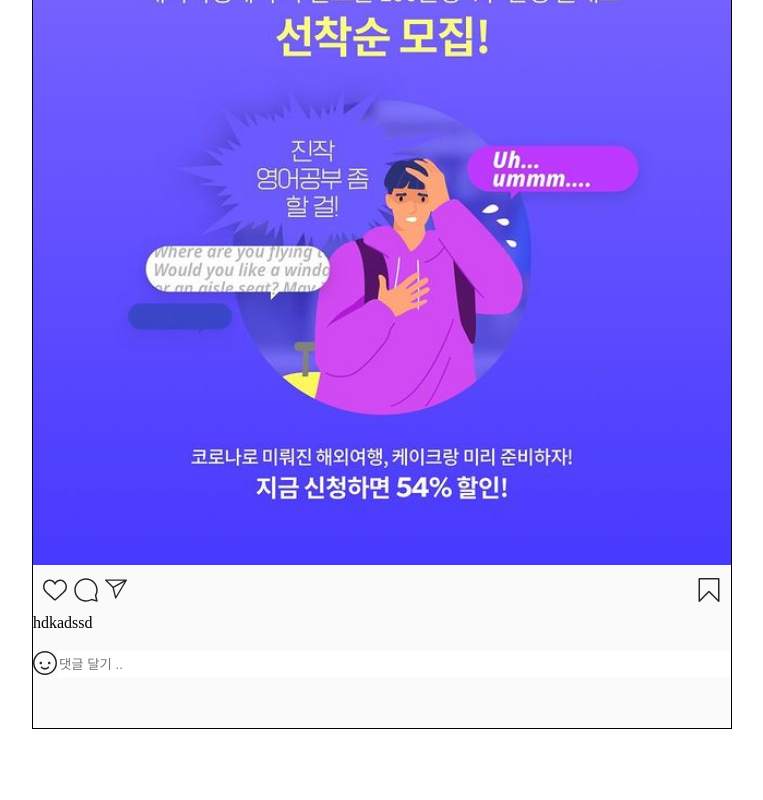
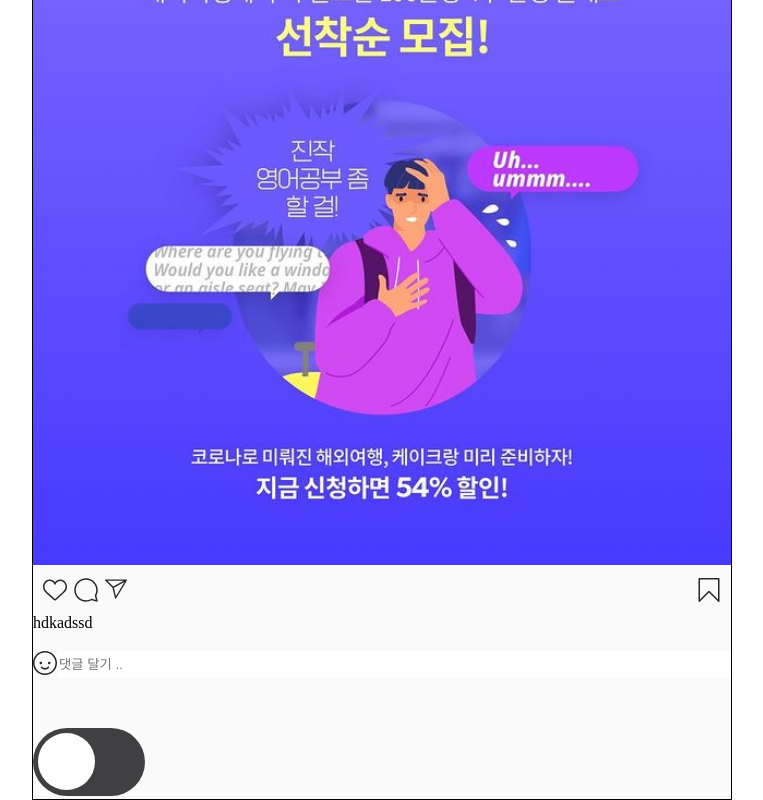
Before and after one commit to DongKwonSeo/Instagram, a React (Create React App) app in the folder front-end/: page / in a window 1280 px wide. Shown: the part 315-1115 px from the top of the page, without its empty margins (258-1021 px from the left). Before the commit the page ends 1044 px from the top, so only its background shows below. Built offline with nearby package versions, Linux system fonts and the light colour scheme.

Commit message:
Feat: swichButton 추가

```diff
--- a/front-end/src/App.tsx
+++ b/front-end/src/App.tsx
@@ -2,6 +2,7 @@ import React from "react";
 import FeedList from "./components/feed/feedList";
 import Header from "./components/header/header";
 import StoryList from "./components/story/storyList";
+import SwitchButton from "./components/switchButton";
 import "./scss/style.scss";
 
 function App() {
@@ -10,6 +11,7 @@ function App() {
       <Header />
       <StoryList />
       <FeedList />
+      <SwitchButton />
     </div>
   );
 }
--- a/front-end/src/components/feed/content/header.tsx
+++ b/front-end/src/components/feed/content/header.tsx
@@ -51,6 +51,7 @@ const ContentHeader = () => {
             </li>
           </ul>
         </nav>
+        {/*북마크 */}
         <span>
           <svg
             aria-label="저장"
--- a/front-end/src/components/story/storyItem.tsx
+++ b/front-end/src/components/story/storyItem.tsx
@@ -9,7 +9,7 @@ const StoryItem = () => {
           src="../storyItem.jpeg"
           alt="스토리 사진 "
         />
-        <p className="storyItem__name">cake.english</p>
+        <span className="storyItem__name">cake.english</span>
       </div>
     </div>
   );
--- /dev/null
+++ b/front-end/src/components/switchButton.tsx
@@ -0,0 +1,17 @@
+import React from "react";
+
+const SwitchButton = () => {
+  return (
+    <div className="switchButton">
+      <input
+        id="checkbox"
+        className="switchButton__checkbox"
+        type="checkbox"
+        placeholder="asdasd"
+      />
+      <label htmlFor="checkbox" className="switchButton__label" />
+    </div>
+  );
+};
+
+export default SwitchButton;
--- a/front-end/src/scss/layout.scss
+++ b/front-end/src/scss/layout.scss
@@ -8,7 +8,6 @@
 }
 
 // Header
-
 .header {
   background: white;
   border-bottom: 1px solid rgba(var(--b6a, 219, 219, 219), 1);
@@ -75,6 +74,7 @@
     font-size: $feedName;
     color: $feedNameColor;
   }
+
 }
 
 // contentHeader
--- a/front-end/src/scss/style.scss
+++ b/front-end/src/scss/style.scss
@@ -1,6 +1,6 @@
 @import "./reset.css";
 // 레이아웃
 @import "./layout.scss";
-
+@import "./swichButton.scss";
 // 변수
 @import "./variables.scss";
--- /dev/null
+++ b/front-end/src/scss/swichButton.scss
@@ -0,0 +1,41 @@
+.switchButton {
+  position: relative;
+  display: inline-block;
+  &__label {
+    width: 112px;
+    height: 68px;
+    position: relative;
+    display: inline-block;
+    background: #404043;
+    border-radius: 34px;
+    cursor: pointer;
+    transition: background-color 0.3s ease-out;
+
+    &:after {
+      content: "";
+      background: $white;
+      width: 57px;
+      height: 57px;
+      border-radius: 34px;
+      display: inline-block;
+      position: absolute;
+      left: 5px;
+      top: 5px;
+      transition: left 0.3s ease-out;
+    }
+  }
+  &__checkbox {
+    position: absolute;
+    width: 1px;
+    height: 1px;
+    clip: rect(0, 0, 0, 0);
+    padding: 0;
+    margin: -1px;
+  }
+  &__checkbox:checked ~ &__label {
+    background-color: #73737c;
+    &:after {
+      left: calc(100% - 62px);
+    }
+  }
+}
```
Also changed, not shown: front-end/src/components/feed/header.tsx (line endings or trailing spaces).
